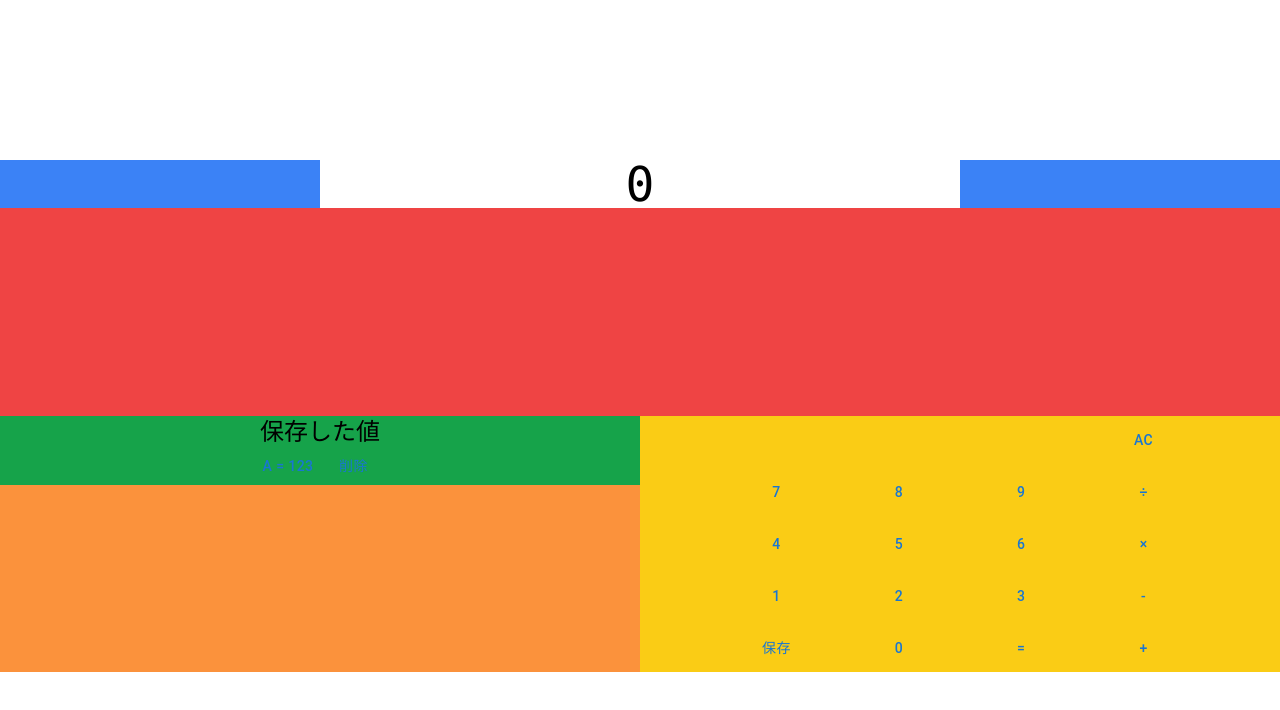
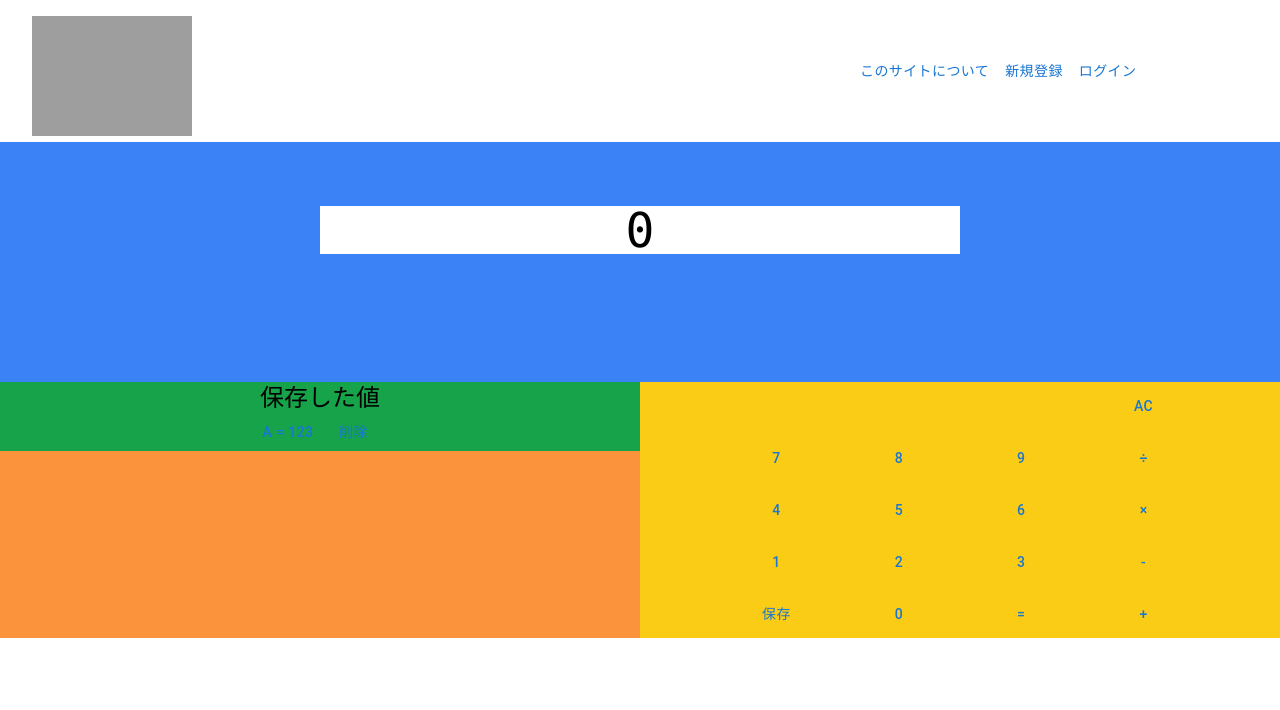
Before and after one commit to Kamodes/functionality_calculator, a Next.js app: page / in a window 1280 px wide. Shown: the top 710 px of the page. Built offline with nearby package versions, Linux system fonts and the light colour scheme; grey boxes are pictures that could not be loaded.

Commit message:
ロゴの作成など

```diff
--- /dev/null
+++ b/components/emptyFlex.tsx
@@ -0,0 +1,3 @@
+export const EmptyFlex = (props: { basis: string }) => {
+  return <div className={"basis-" + props.basis}></div>;
+};
--- /dev/null
+++ b/components/header.tsx
@@ -0,0 +1,26 @@
+import Image from "next/image";
+import Link from "next/link";
+import { EmptyFlex } from "./emptyFlex";
+import { HeaderButton } from "./headerButton";
+
+export const Header = () => {
+  return (
+    <div className="flex">
+      <div className="ml-3 mt-4">
+        <Image
+          src={"/../public/images/logo_func_cul.png"}
+          alt={"logo"}
+          width={200}
+          height={120}
+          objectFit="contain"
+        />
+      </div>
+      <EmptyFlex basis="1/2" />
+      <div className="flex">
+        <HeaderButton label="このサイトについて" />
+        <HeaderButton label="新規登録" />
+        <HeaderButton label="ログイン" />
+      </div>
+    </div>
+  );
+};
--- /dev/null
+++ b/components/headerButton.tsx
@@ -0,0 +1,5 @@
+import { Button } from "@mui/material";
+
+export const HeaderButton = (props: { label: string }) => {
+  return <Button className="">{props.label}</Button>;
+};
--- a/pages/index.tsx
+++ b/pages/index.tsx
@@ -3,6 +3,8 @@ import type { NextPage } from "next";
 import { Caluculator } from "../components/calculator";
 import { StoreAnswer } from "../components/storeAnswer";
 import { Result } from "../components/result";
+import { Header } from "../components/header";
+import Link from "next/link";
 
 export const FormulaContext = React.createContext(
   {} as {
@@ -47,15 +49,18 @@ const Home: NextPage = () => {
   };
   return (
     <div className="bg-blue-500">
-      <div className="mt-40">
+      <div className="bg-white">
+        <Header />
+      </div>
+      <div className="mt-16">
         <Result formula={formula} />
       </div>
-      <div className="flex bg-red-500 ">
+      <div className="flex bg-red-500 mt-32">
         <FormulaContext.Provider value={value}>
-          <div className="basis-1/2 bg-orange-400 mt-52">
+          <div className="basis-1/2 bg-orange-400 ">
             <StoreAnswer memo={memo} />
           </div>
-          <div className="basis-1/2 bg-yellow-400 mt-52">
+          <div className="basis-1/2 bg-yellow-400 ">
             <Caluculator />
           </div>
         </FormulaContext.Provider>
```
Also changed, not shown: public/images/logo_func_cul.png (added), public/vercel.svg (deleted).
